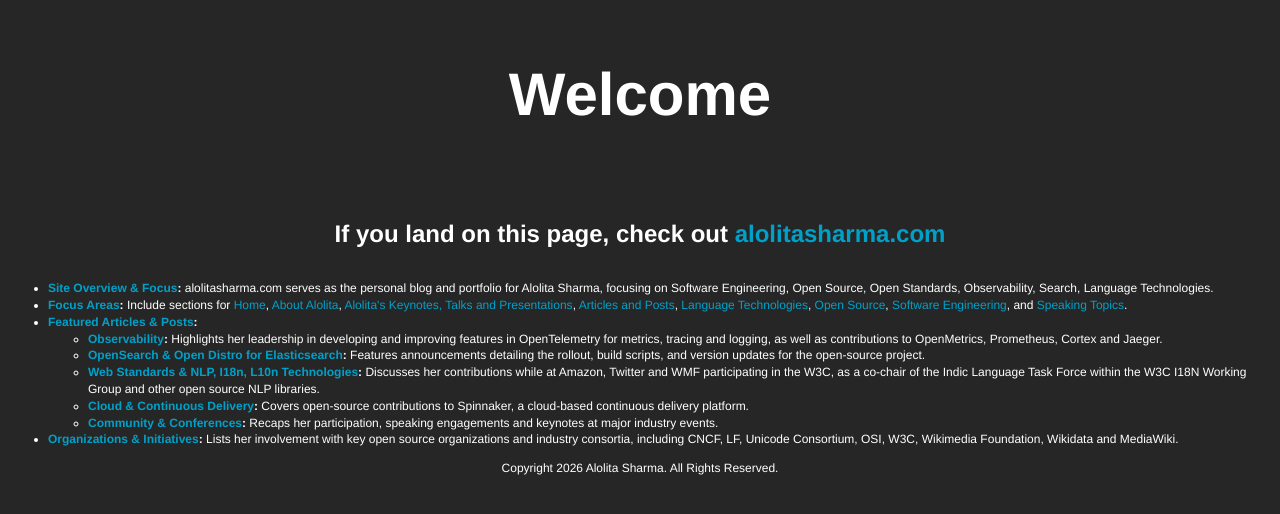
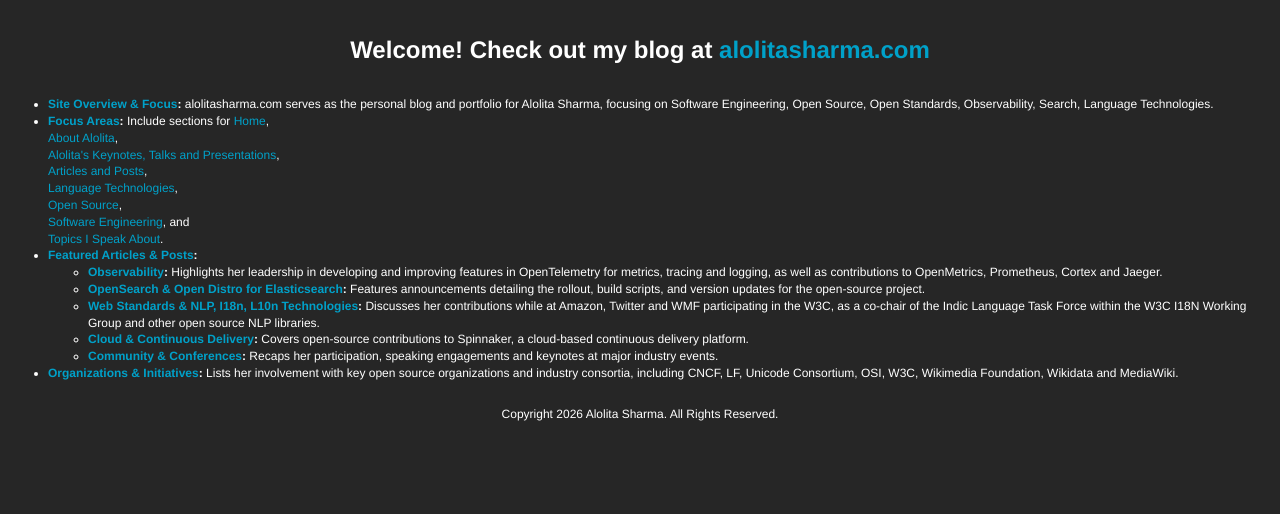
Before and after one commit to alolita/alolita.github.io, a plain HTML site: page index.html in a window 1280 px wide. Shown: the part 250-764 px from the top of the page. Drawn offline with Linux system fonts and the light colour scheme.

Commit message:
Enhance index.html with new content and layout
Added additional content and improved structure in the body section.

```diff
--- a/index.html
+++ b/index.html
@@ -4,15 +4,15 @@
 <link rel="stylesheet" type="text/css" href="stylesheets/style.css">
 </head>
 <title>Welcome</title>
+<body>
+<table>
+<tr>
 <a href="https://www.alolitasharma.com/">
 <img class="logo" src="assets/as-o11y-ai-infra-cn-112426-179-by-240.png" alt="Alolitas O11y Stamp">
 </a>
-
-<h1>Welcome</h1>
-
-<body>
-<h2>If you land on this page, check out <a href="https://alolitasharma.com/" target="_blank" rel="noopener noreferrer">alolitasharma.com</a></h2>
-
+</tr>
+<tr>
+<h2>Welcome! Check out my blog at <a href="https://alolitasharma.com/" target="_blank" rel="noopener noreferrer">alolitasharma.com</a></h2>
   <ul>
     <li>
       <strong><a href="https://alolitasharma.com/" target="_blank" rel="noopener noreferrer">Site Overview &amp; Focus</a>:</strong>
@@ -21,14 +21,14 @@
     <li>
       <strong><a href="https://alolitasharma.com/#site-navigation" target="_blank" rel="noopener noreferrer">Focus Areas</a>:</strong>
       Include sections for
-      <a href="https://alolitasharma.com/" target="_blank" rel="noopener noreferrer">Home</a>,
-      <a href="https://alolitasharma.com/about/" target="_blank" rel="noopener noreferrer">About Alolita</a>,
-      <a href="https://alolitasharma.com/talks/" target="_blank" rel="noopener noreferrer">Alolita's Keynotes, Talks and Presentations</a>,
-      <a href="https://alolitasharma.com/articles/" target="_blank" rel="noopener noreferrer">Articles and Posts</a>,
-      <a href="https://alolitasharma.com/category/language-technologies/" target="_blank" rel="noopener noreferrer">Language Technologies</a>,
-      <a href="https://alolitasharma.com/category/opensource/" target="_blank" rel="noopener noreferrer">Open Source</a>,
-      <a href="https://alolitasharma.com/category/software-engineering/" target="_blank" rel="noopener noreferrer">Software Engineering</a>, and
-      <a href="https://alolitasharma.com/speaking-topics/" target="_blank" rel="noopener noreferrer">Speaking Topics</a>.
+      <a href="https://alolitasharma.com/" target="_blank" rel="noopener noreferrer">Home</a>,<br>
+      <a href="https://alolitasharma.com/about/" target="_blank" rel="noopener noreferrer">About Alolita</a>,<br>
+      <a href="https://alolitasharma.com/talks/" target="_blank" rel="noopener noreferrer">Alolita's Keynotes, Talks and Presentations</a>,<br>
+      <a href="https://alolitasharma.com/articles/" target="_blank" rel="noopener noreferrer">Articles and Posts</a>,<br>
+      <a href="https://alolitasharma.com/category/language-technologies/" target="_blank" rel="noopener noreferrer">Language Technologies</a>,<br>
+      <a href="https://alolitasharma.com/category/opensource/" target="_blank" rel="noopener noreferrer">Open Source</a>,<br>
+      <a href="https://alolitasharma.com/category/software-engineering/" target="_blank" rel="noopener noreferrer">Software Engineering</a>, and<br>
+      <a href="https://alolitasharma.com/speaking-topics/" target="_blank" rel="noopener noreferrer">Topics I Speak About</a>.
     </li>
     <li>
       <strong><a href="https://alolitasharma.com/#main" target="_blank" rel="noopener noreferrer">Featured Articles &amp; Posts</a>:</strong>
@@ -60,8 +60,8 @@
       Lists her involvement with key open source organizations and industry consortia, including CNCF, LF, Unicode Consortium, OSI, W3C, Wikimedia Foundation, Wikidata and MediaWiki.
     </li>
   </ul>
-
-<p><div class="center">Copyright 2026 Alolita Sharma. All Rights Reserved.</div></p>
-
-</body>
+  </tr>
+  </table>
+  <p><div class="center">Copyright 2026 Alolita Sharma. All Rights Reserved.</div></p>
+  </body>
 </html>
```
